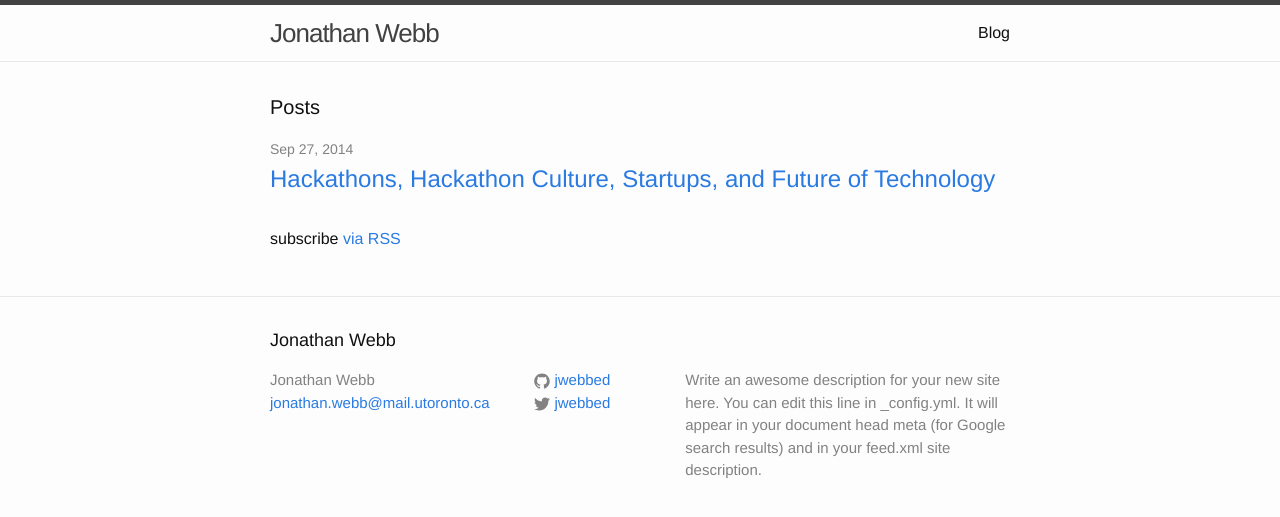
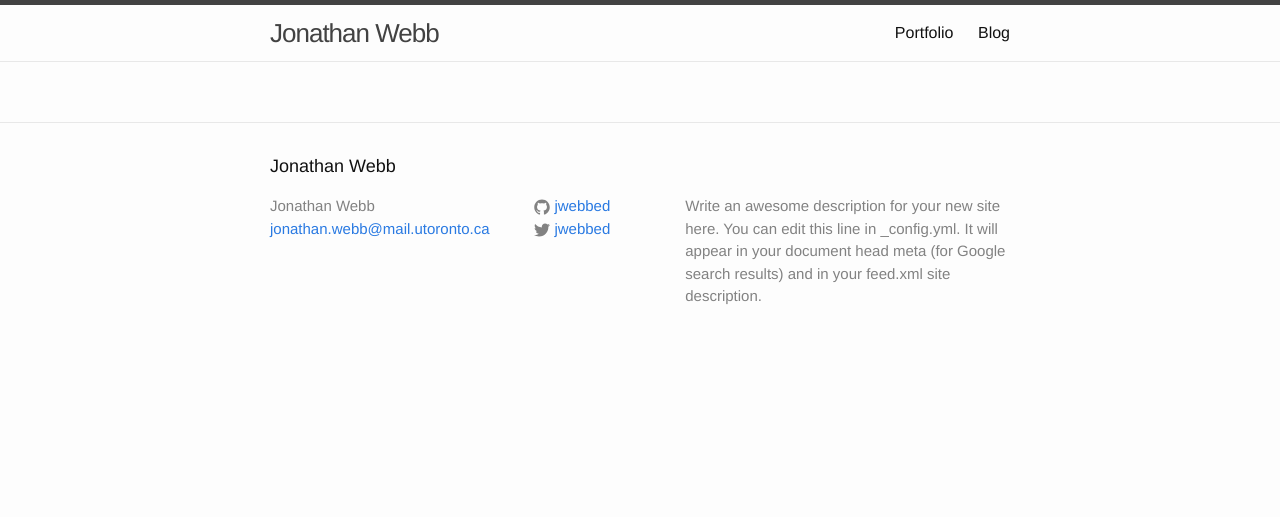
Before and after one commit to jwebbed/jwebbed.github.io, a Jekyll site: the page built from index.html, in a window 1280 px wide. Shown: the top 517 px of the page. Built offline with Jekyll 4.4.1, drawn with Linux system fonts in a browser that asks for light colours.

Commit message:
added portfolio page

```diff
--- a/_config.yml
+++ b/_config.yml
@@ -15,5 +15,7 @@
 
 
 navigation:
+  - title: Portfolio
+    link: /portfolio/
   - title: Blog
     link: /blog/
--- a/blog.html
+++ b/blog.html
@@ -4,9 +4,6 @@
 ---
 
 <div class="home">
-
-	<h1 class="page-heading">Posts</h1>
-
 	<ul class="post-list">
 		{% for post in site.posts %}
 			<li>
--- a/index.html
+++ b/index.html
@@ -4,20 +4,4 @@
 
 <div class="home">
 
-  <h1 class="page-heading">Posts</h1>
-
-  <ul class="post-list">
-    {% for post in site.posts %}
-      <li>
-        <span class="post-meta">{{ post.date | date: "%b %-d, %Y" }}</span>
-
-        <h2>
-          <a class="post-link" href="{{ post.url | prepend: site.baseurl }}">{{ post.title }}</a>
-        </h2>
-      </li>
-    {% endfor %}
-  </ul>
-
-  <p class="rss-subscribe">subscribe <a href="{{ "/feed.xml" | prepend: site.baseurl }}">via RSS</a></p>
-
 </div>
```
Also changed, not shown: portfolio.html (added, +8 -0 lines).
